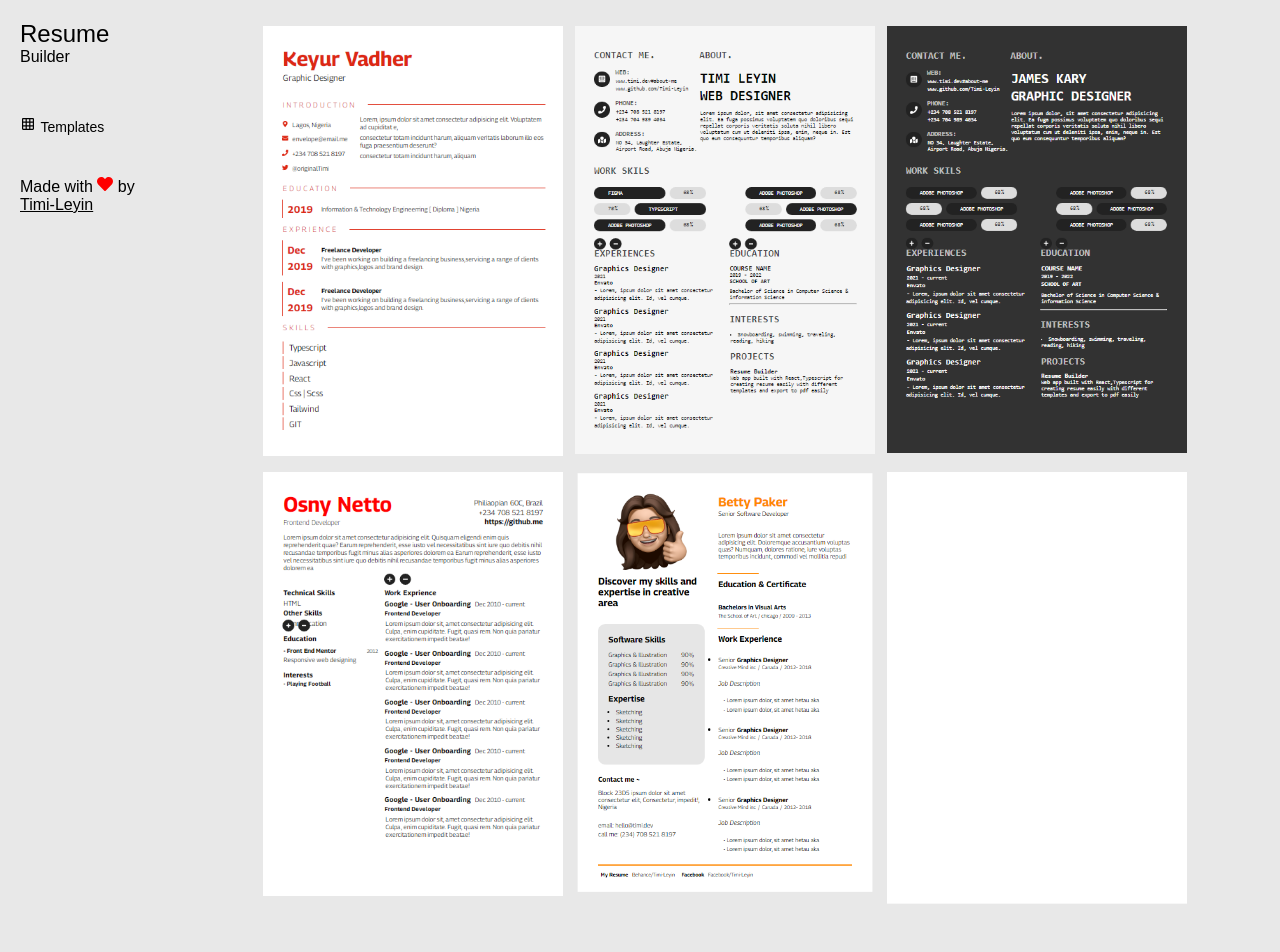
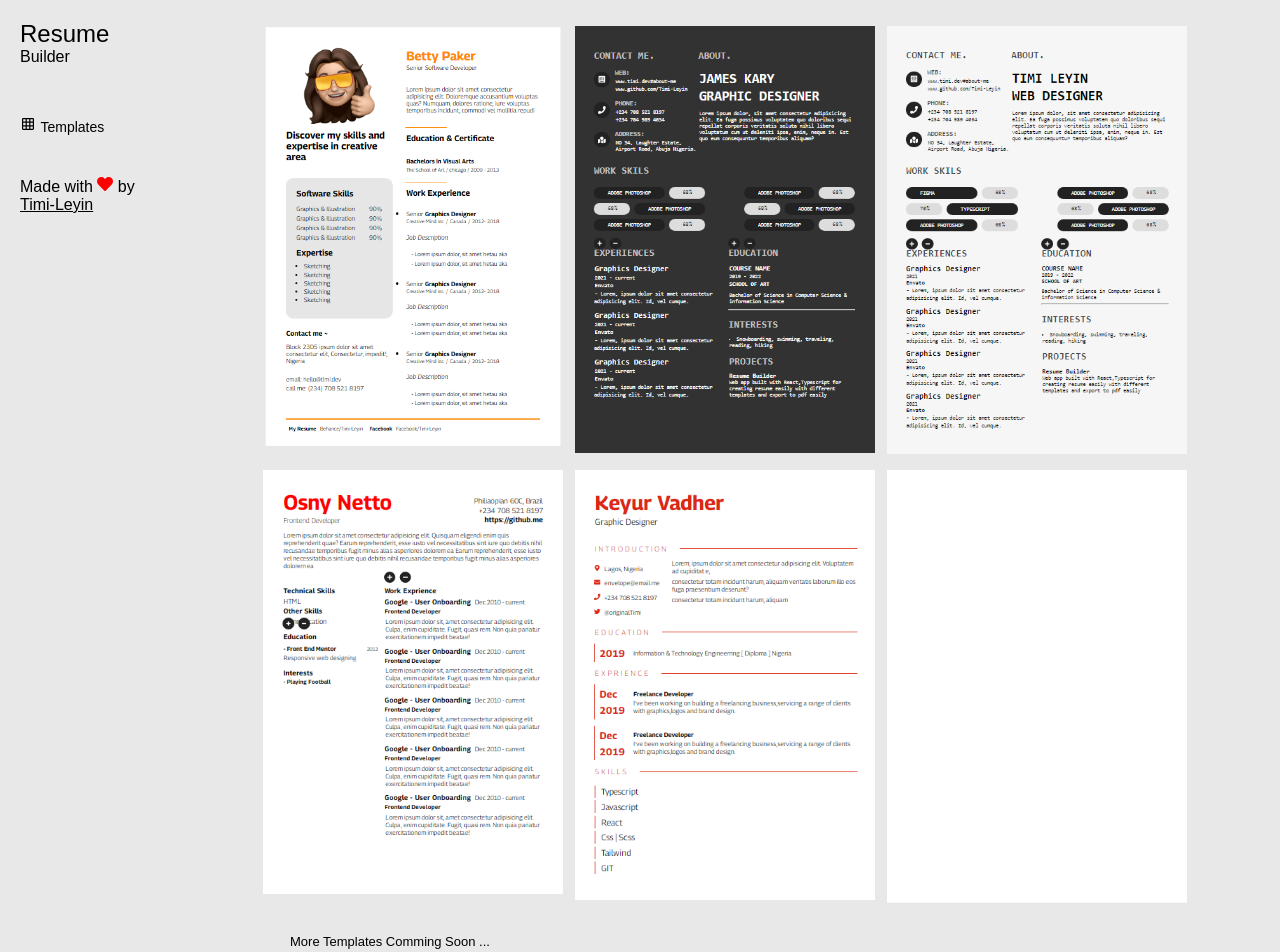
Before and after one commit to HopefulHeart2020/resume-builder, a React (Vite) app: page /templates in a window 1280 px wide. Shown: the top 952 px of the page. Built offline with nearby package versions, Linux system fonts and the light colour scheme; a web font is replaced by a local one.

Commit message:
added coming soon indicator on template page

```diff
--- a/src/Pages/Templates/Templates.tsx
+++ b/src/Pages/Templates/Templates.tsx
@@ -13,14 +13,17 @@ const Templates = () => {
 
        <div className="resume-templates">
 <div>
+<Link to={'/create/scape'} >  <img src='/images/scape.png' alt="Scape" />  </Link>
+<Link to={'/create/nikoDark'} >  <img src='/images/niko2.png' alt="Niko2" />  </Link>
+<Link to={'/create/niko'} >  <img src='/images/niko.png' alt="Niko" />  </Link>
+<Link to={'/create/minimal'} >  <img src='/images/minimal.png' alt="Minimal" />  </Link>
 <Link to={'/create/orea'} > <img src='/images/orea.png' alt="Orea" /> </Link>
-<Link to={'/create/niko'} >  <img src='/images/niko.png' alt="Niko" />  </Link>
-<Link to={'/create/nikoDark'} >  <img src='/images/niko2.png' alt="Niko2" />  </Link>
-<Link to={'/create/minimal'} >  <img src='/images/minimal.png' alt="Minimal" />  </Link>
-<Link to={'/create/scape'} >  <img src='/images/scape.png' alt="Scape" />  </Link>
 <Link to={'/create/blank'} > <img src='/images/blank.png'  alt="Blank" /> </Link>
 </div>
+       <p className='more'>More Templates Comming Soon ...</p>
+
        </div>
+
 
      </section>
     )
--- a/src/Pages/Templates/templates.scss
+++ b/src/Pages/Templates/templates.scss
@@ -16,3 +16,9 @@ img{
 }
 }
 }
+
+.more{
+text-align: center;
+margin-left: 100px;
+font-size:13px;
+}
```
